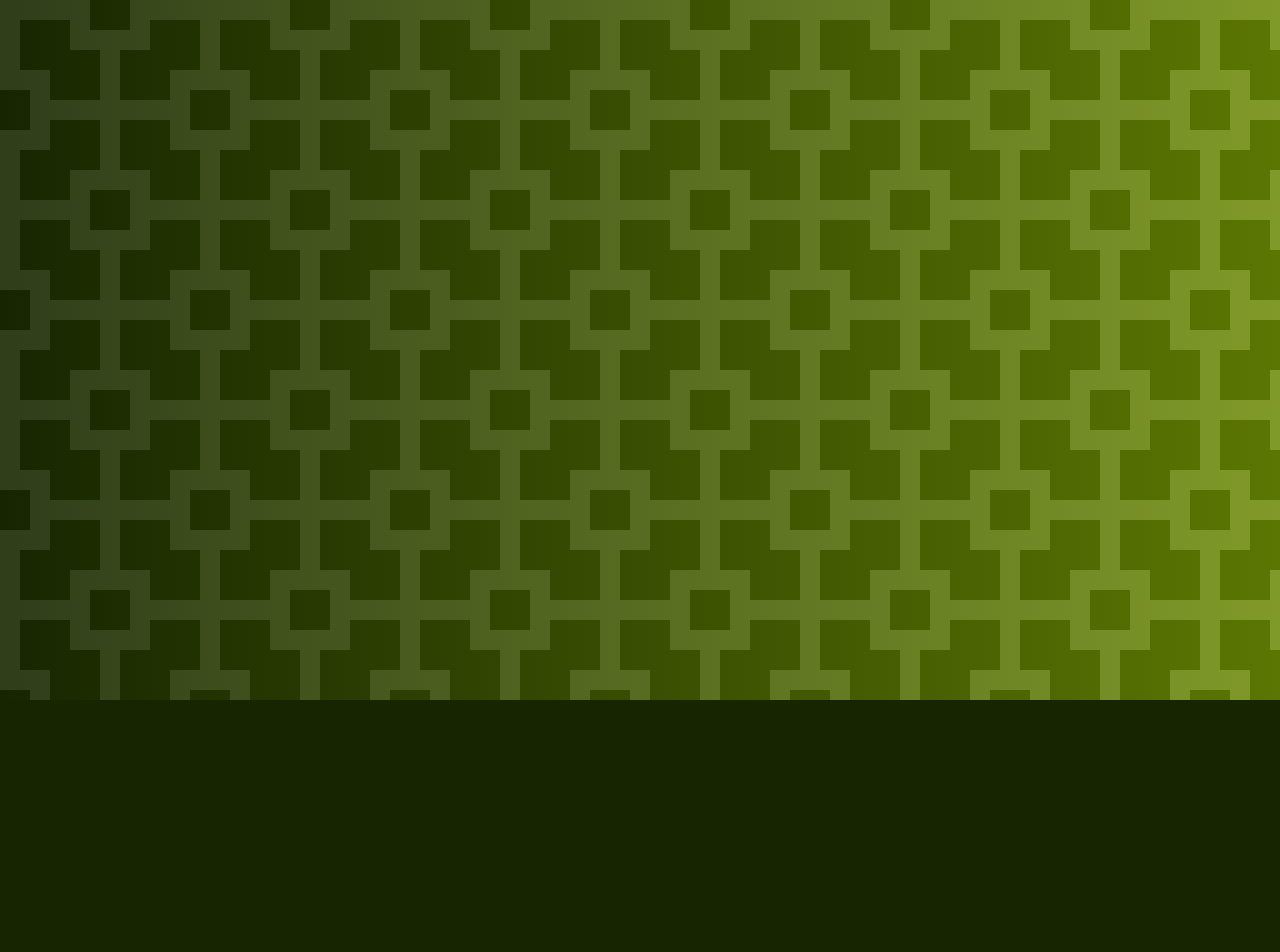
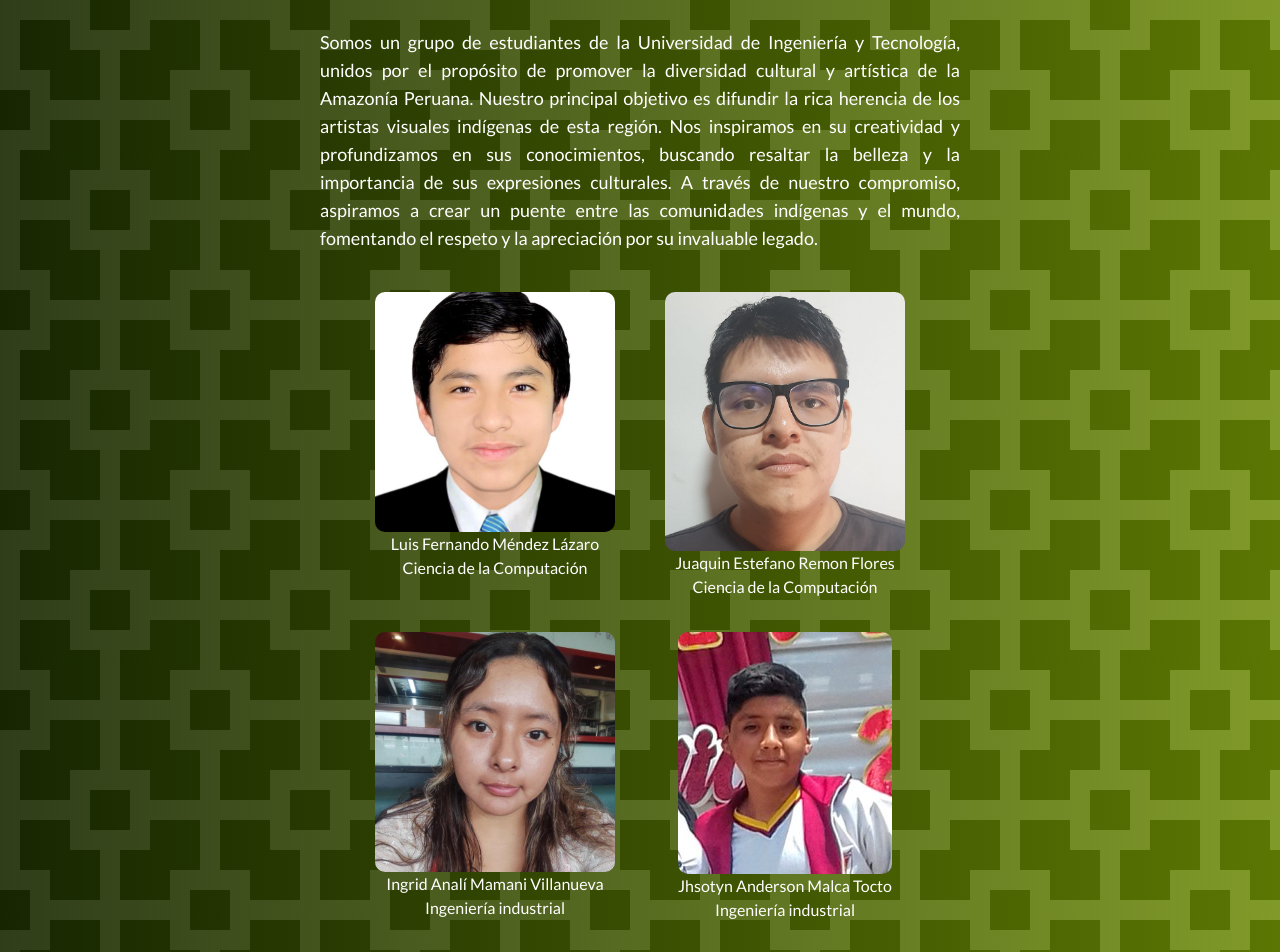
Before and after one commit to juaquin456/Art-Project, a Vue app: page /nosotros in a window 1280 px wide. Shown: the part 100-1052 px from the top of the page. Before the commit the page ends 800 px from the top, so only its background shows below. Built offline with nearby package versions, Linux system fonts and the light colour scheme; a web font is replaced by a local one.

Commit message:
add about us page

```diff
--- a/src/views/About.vue
+++ b/src/views/About.vue
@@ -1,6 +1,57 @@
 <template>
+    <div class="flex flex-col items-center justify-center">
 
-
+        <h1 class=" py-9">Nosotros</h1>
+        <div class=" w-1/2">
+            <p class=" text-justify text-lg">
+            Somos un grupo de estudiantes de la Universidad de Ingeniería y Tecnología, unidos por el propósito de promover la
+            diversidad cultural y artística de la Amazonía Peruana. Nuestro principal objetivo es difundir la rica herencia de
+            los artistas visuales indígenas de esta región. Nos inspiramos en su creatividad y profundizamos en sus
+                conocimientos, buscando resaltar la belleza y la importancia de sus expresiones culturales. A través de nuestro
+                compromiso, aspiramos a crear un puente entre las comunidades indígenas y el mundo, fomentando el respeto y la
+                apreciación por su invaluable legado.
+            </p>
+        </div>
+        <div class=" grid pt-10" style="grid-template-columns: 1fr 1fr;
+  grid-row-gap: 20px; grid-column-gap: 50px;">
+            <div class="w-60 h-80 flex flex-col items-center content-center">
+                <img src="/mendez.jpg" alt="" style="border-radius: 10px;">
+                <p>
+                    Luis Fernando Méndez Lázaro
+                </p>
+                <p>
+                    Ciencia de la Computación
+                </p>
+            </div>
+            <div class=" w-60 h-80 flex flex-col items-center content-center">
+                <img src="/juaquin.jpeg" alt="" style="border-radius: 10px;">
+                <p>
+                    Juaquin Estefano Remon Flores
+                </p>
+                <p>
+                    Ciencia de la Computación
+                </p>
+            </div>
+            <div class="w-60 h-80 flex flex-col items-center content-center">
+                <img src="/ingrid.jpg" alt="" style="border-radius: 10px;">
+                <p>
+                    Ingrid Analí Mamani Villanueva
+                </p>
+                <p>
+                    Ingeniería industrial
+                </p>
+            </div>
+            <div class=" w-60 h-80 flex flex-col items-center content-center">
+                <img src="/jhostyn.jpg" alt="" style="border-radius: 10px;">
+                <p>
+                    Jhsotyn Anderson Malca Tocto
+                </p>
+                <p>
+                    Ingeniería industrial
+                </p>
+            </div>
+        </div>
+    </div>
 </template>
 <style>
 
--- a/src/views/ArtistPage.vue
+++ b/src/views/ArtistPage.vue
@@ -55,7 +55,7 @@ function popUp(_work: { title: string; image: string; url: string; show?: boolea
     <img :src="work.image" :alt="work.image" class=" h-3/4 opacity-100">
     <h3 class="text-center font-semibold text-xl py-2">{{ work.title }}</h3>
     <p>
-      Extraido de <a :href="work.url" target="_blank" rel="noopener noreferrer">{{ work.url }}</a>
+      Extraído de <a :href="work.url" target="_blank" rel="noopener noreferrer">{{ work.url }}</a>
     </p>
   </div>
   <div class="carousel">
--- a/src/views/Biblio.vue
+++ b/src/views/Biblio.vue
@@ -204,7 +204,7 @@ function formattedReference(reference: BibliografiaItem) {
 <template>
     <h1 class="py-10 font-bold">Bibliografía</h1>
     <ul class="flex flex-col items-center justify-center gap-5">
-        <li v-for="reference in bibliografia" :key="reference.titulo" class="py-10 text-3xl w-3/4 bg-green-dark px-4"  style="text-justify">
+        <li v-for="reference in bibliografia" :key="reference.titulo" class="py-10 text-2xl w-3/4 bg-green-dark px-4"  style="text-justify">
             {{ formattedReference(reference) }}
             <span  v-if="reference.enlace !== ''">
                 Extraído de
```
Also changed, not shown: public/juaquin.jpeg (added).
